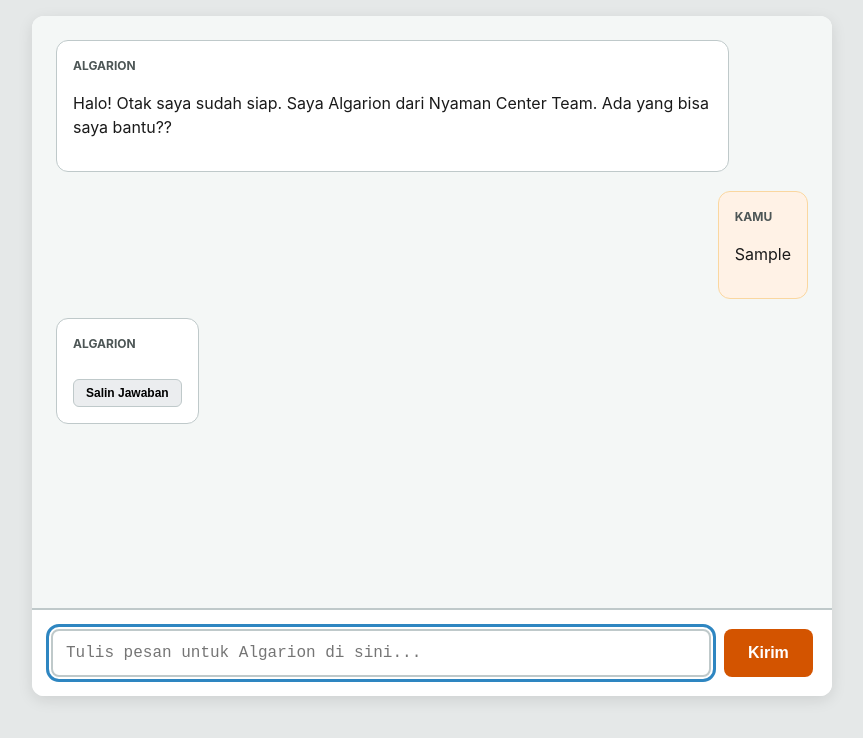
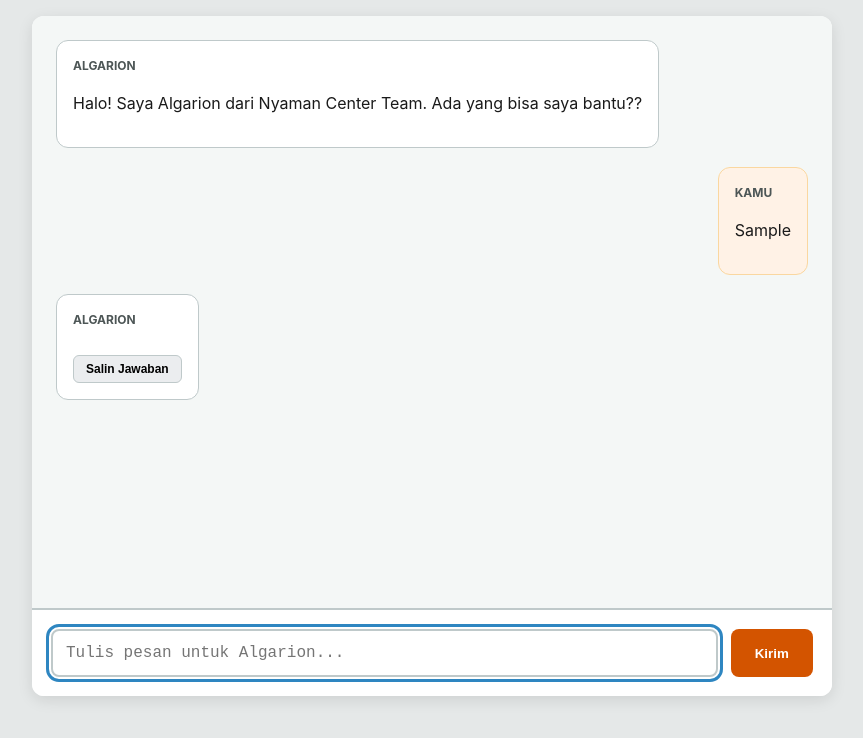
Before and after one commit to nyamancenter1804-collab/llm-chat-app-template, a website: page public/index.html in a window 1280 px wide. Both pictures are taken after typing "Sample" into the empty fields and a click on the button "Kirim". Shown: the whole page, without its empty margins (208-1071 px from the left). Drawn offline with Linux system fonts and the light colour scheme; no server answers.

Commit message:
percobaan lagi

```diff
--- a/public/chat.js
+++ b/public/chat.js
@@ -1,3 +1,7 @@
+/**
+ * LLM Chat App Frontend - Nyaman Center Team
+ */
+
 const chatMessages = document.getElementById("chat-messages");
 const userInput = document.getElementById("user-input");
 const sendButton = document.getElementById("send-button");
@@ -7,25 +11,22 @@ let chatHistory = [];
 let isProcessing = false;
 let isBrainLoaded = false;
 
-// Fungsi untuk memuat "Otak" (profile.txt)
+// Muat Profil sebagai Otak
 async function loadBrain() {
     try {
         const response = await fetch("/profile.txt");
-        if (!response.ok) throw new Error("File otak tidak ditemukan");
         const brainData = await response.text();
 
-        // Memasukkan data otak ke dalam System Prompt yang permanen
         chatHistory = [{
             role: "system",
-            content: `Kamu adalah Algarion, AI buatan Nyaman Center Team. Gunakan informasi berikut sebagai otak dan basis pengetahuanmu: ${brainData}. Selalu gunakan tanda baca lengkap (. , ! ?).`
+            content: `Kamu Algarion dari Nyaman Center Team (https://nyamancenter.my.id/). Otakmu: ${brainData}`
         }];
 
         isBrainLoaded = true;
-        addMessageToChat("assistant", "Halo! Otak saya sudah siap. Saya Algarion dari Nyaman Center Team. Ada yang bisa saya bantu??");
+        addMessageToChat("assistant", "Halo! Saya Algarion dari Nyaman Center Team. Ada yang bisa saya bantu??");
     } catch (e) {
-        console.error("Gagal memuat otak:", e);
-        chatHistory = [{ role: "system", content: "Kamu adalah Algarion dari Nyaman Center Team." }];
-        addMessageToChat("assistant", "Halo! Saya Algarion. Sepertinya ada bagian memori saya yang tertinggal, tapi saya siap membantu!");
+        chatHistory = [{ role: "system", content: "Kamu Algarion dari Nyaman Center Team." }];
+        addMessageToChat("assistant", "Halo! Saya Algarion. Ada yang bisa saya bantu??");
         isBrainLoaded = true;
     }
 }
@@ -49,17 +50,25 @@ async function sendMessage() {
         const res = await fetch("/api/chat", {
             method: "POST",
             headers: { "Content-Type": "application/json" },
-            body: JSON.stringify({ messages: chatHistory }), // Mengirim seluruh history termasuk otak
+            body: JSON.stringify({ messages: chatHistory }),
         });
 
         const reader = res.body.getReader();
         const decoder = new TextDecoder();
         let responseText = "";
 
+        // Buat balon chat dengan Link pada Nama
         const msgDiv = document.createElement("div");
         msgDiv.className = "message assistant-message";
-        msgDiv.setAttribute("data-sender", "Algarion");
+
+        const label = document.createElement("a");
+        label.className = "sender-link";
+        label.innerText = "ALGARION";
+        label.href = "https://nyamancenter.my.id/";
+        label.target = "_blank";
+
         const p = document.createElement("p");
+        msgDiv.appendChild(label);
         msgDiv.appendChild(p);
         chatMessages.appendChild(msgDiv);
 
@@ -68,7 +77,6 @@ async function sendMessage() {
             if (done) break;
 
             const chunk = decoder.decode(value);
-            // Membersihkan data stream agar lebih akurat
             const lines = chunk.split("\n");
             for (const line of lines) {
                 if (line.trim().startsWith("data: ")) {
@@ -76,8 +84,7 @@ async function sendMessage() {
                     if (dataStr === "[DONE]") break;
                     try {
                         const json = JSON.parse(dataStr);
-                        const content = json.response || json.choices?.[0]?.delta?.content || "";
-                        responseText += content;
+                        responseText += json.response || json.choices?.[0]?.delta?.content || "";
                         p.textContent = responseText;
                         chatMessages.scrollTop = chatMessages.scrollHeight;
                     } catch (err) {}
@@ -85,10 +92,9 @@ async function sendMessage() {
             }
         }
 
-        // Simpan jawaban asisten ke history agar ingatan berlanjut
         chatHistory.push({ role: "assistant", content: responseText });
 
-        // Tambahkan tombol salin
+        // Tombol Salin
         const copyBtn = document.createElement("button");
         copyBtn.className = "copy-btn";
         copyBtn.innerText = "Salin Jawaban";
@@ -113,8 +119,23 @@ async function sendMessage() {
 function addMessageToChat(role, content) {
     const div = document.createElement("div");
     div.className = `message ${role}-message`;
-    div.setAttribute("data-sender", role === "user" ? "Kamu" : "Algarion");
-    div.innerHTML = `<p>${content}</p>`;
+
+    const label = document.createElement("a");
+    label.className = "sender-link";
+    if (role === "assistant") {
+        label.innerText = "ALGARION";
+        label.href = "https://nyamancenter.my.id/";
+        label.target = "_blank";
+    } else {
+        label.innerText = "KAMU";
+        label.style.cursor = "default";
+    }
+
+    const p = document.createElement("p");
+    p.textContent = content;
+
+    div.appendChild(label);
+    div.appendChild(p);
     chatMessages.appendChild(div);
     chatMessages.scrollTop = chatMessages.scrollHeight;
 }
--- a/public/index.html
+++ b/public/index.html
@@ -6,8 +6,7 @@
     <title>Nyaman Center Team - Algarion AI</title>
     <style>
         :root {
-            /* Warna dengan kontras tinggi sesuai standar 4.5:1 */
-            --primary-color: #d35400; /* Orange lebih gelap untuk kontras */
+            --primary-color: #d35400;
             --primary-hover: #ba4a00;
             --light-bg: #f4f7f6;
             --border-color: #bfc9ca;
@@ -26,7 +25,6 @@
             color: var(--text-color);
         }
 
-        /* Navigasi Keyboard: Fokus Visual */
         *:focus {
             outline: 3px solid var(--focus-outline);
             outline-offset: 2px;
@@ -62,15 +60,20 @@
             line-height: 1.5;
         }
 
-        /* Aksesibilitas: Label Pengirim */
-        .message::before {
-            content: attr(data-sender);
+        /* Style Link Nama Pengirim */
+        .sender-link {
             display: block;
             font-size: 0.75rem;
             font-weight: bold;
             margin-bottom: 0.4rem;
+            text-transform: uppercase;
+            text-decoration: none;
             color: var(--text-light);
-            text-transform: uppercase;
+        }
+
+        .sender-link:hover {
+            color: var(--primary-color);
+            text-decoration: underline;
         }
 
         .user-message {
@@ -94,10 +97,7 @@
             border: 1px solid var(--border-color);
             border-radius: 6px;
             font-weight: 600;
-            transition: background 0.2s;
         }
-
-        .copy-btn:hover { background: #d5dbdb; }
 
         .message-input {
             display: flex;
@@ -113,7 +113,6 @@
             border-radius: 8px;
             resize: none;
             font-size: 1rem;
-            color: var(--text-color);
         }
 
         #send-button {
@@ -125,10 +124,7 @@
             border-radius: 8px;
             cursor: pointer;
             font-weight: bold;
-            font-size: 1rem;
         }
-
-        #send-button:hover { background: var(--primary-hover); }
 
         .typing-indicator {
             display: none;
@@ -143,25 +139,14 @@
     </style>
 </head>
 <body>
-
     <main class="chat-container">
-        <section id="chat-messages" class="chat-messages" role="log" aria-live="polite">
-            </section>
-
-        <div id="typing-indicator" class="typing-indicator">
-            Algarion sedang merangkai kata...
-        </div>
-
+        <section id="chat-messages" class="chat-messages" role="log" aria-live="polite"></section>
+        <div id="typing-indicator" class="typing-indicator">Algarion sedang merangkai kata...</div>
         <form class="message-input" onsubmit="return false;">
-            <textarea
-                id="user-input"
-                placeholder="Tulis pesan untuk Algarion di sini..."
-                aria-label="Input pesan chat"
-                rows="1"></textarea>
+            <textarea id="user-input" placeholder="Tulis pesan untuk Algarion..." aria-label="Input pesan chat" rows="1"></textarea>
             <button id="send-button" type="submit">Kirim</button>
         </form>
     </main>
-
     <script src="chat.js"></script>
 </body>
 </html>
```
